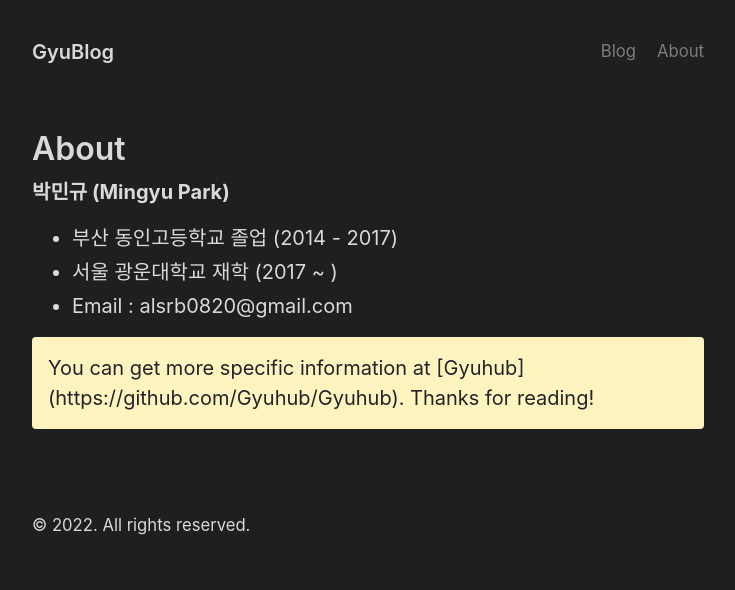
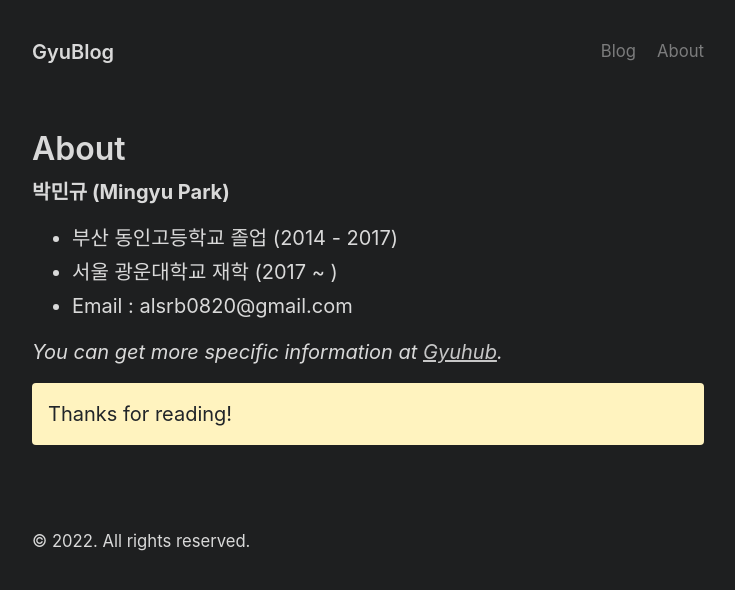
Before and after one commit to mngupark/mngupark.github.io, a Jekyll site: the page built from about.md, in a window 1280 px wide. Shown: the top 590 px of the page, without its empty margins (272-1007 px from the left). Built offline with Jekyll 4.4.1, drawn with Linux system fonts in a browser that asks for light colours.

Commit message:
modify the about page

```diff
--- a/about.md
+++ b/about.md
@@ -8,8 +8,8 @@ title: About
 - 서울 광운대학교 재학 (2017 ~ )
 - Email : alsrb0820@gmail.com
 
+*You can get more specific information at [Gyuhub](https://github.com/Gyuhub/Gyuhub).*
+
 <p class="message">
-  You can get more specific information at [Gyuhub](https://github.com/Gyuhub/Gyuhub).
-
   Thanks for reading!
 </p>
```
